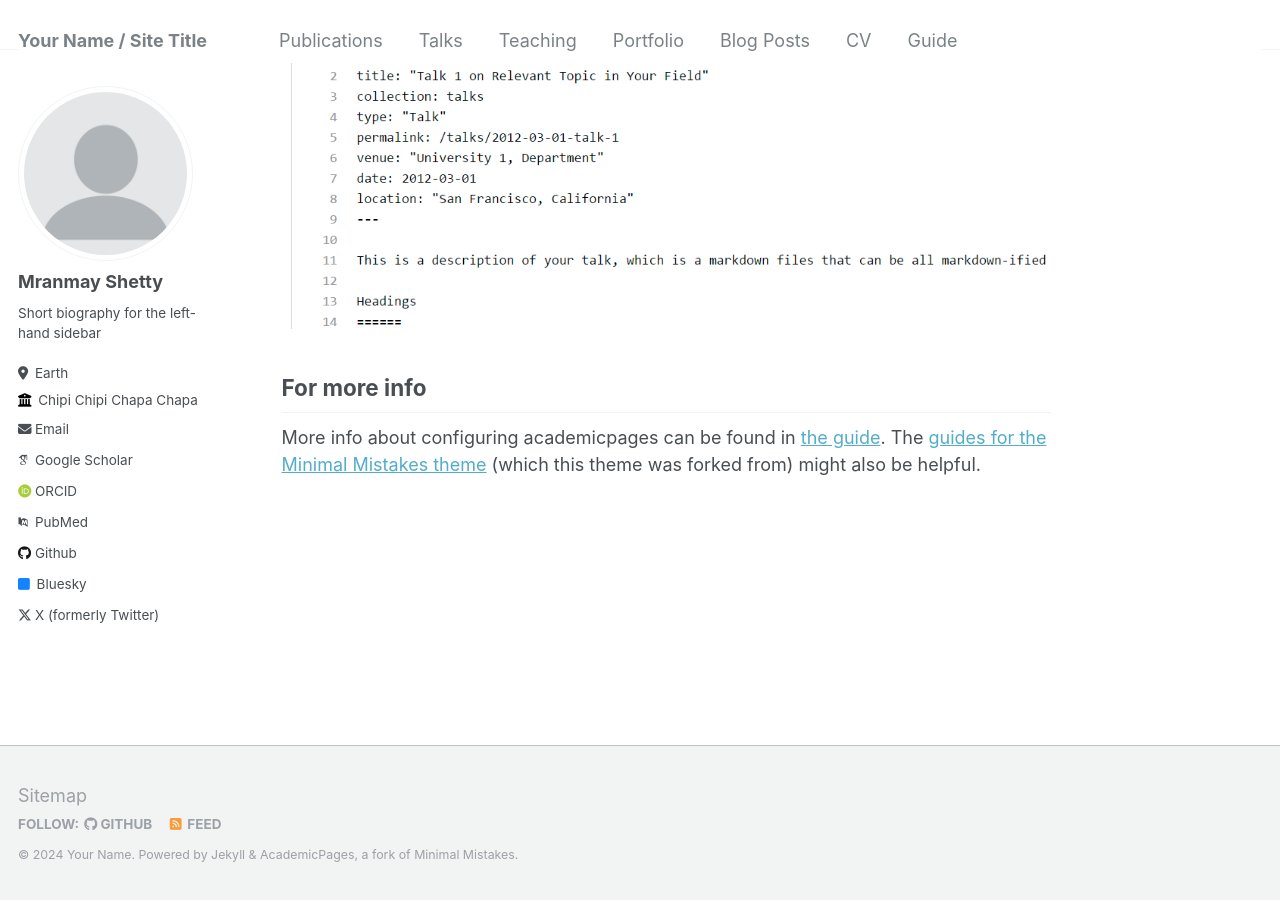
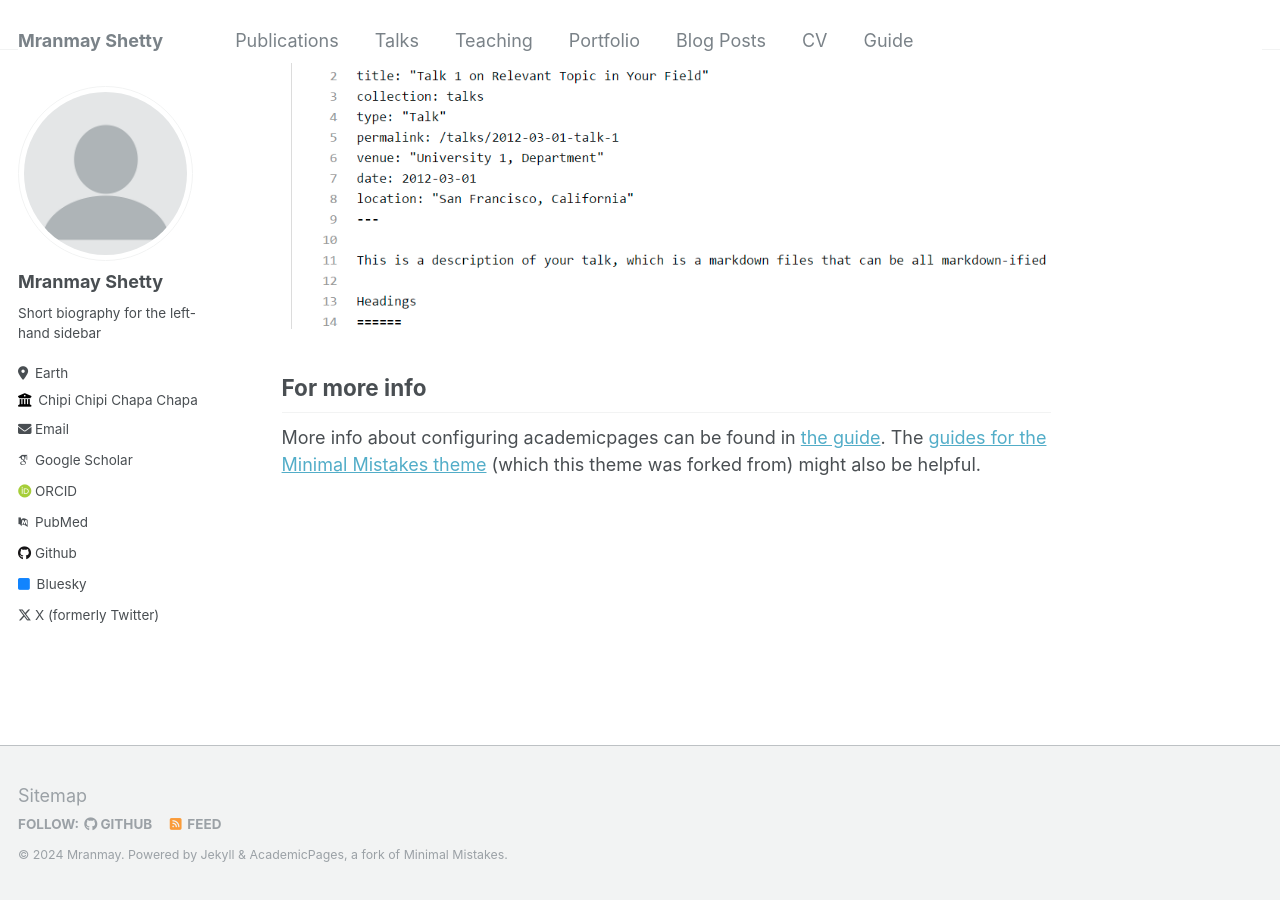
Before and after one commit to Mranmay/mranmay.github.io, a Jekyll site: the page built from _pages/about.md, in a window 1280 px wide and 900 px high, scrolled down 2640 px. Built offline with Jekyll 4.4.1, drawn with Linux system fonts in a browser that asks for light colours; some web fonts are replaced.

Commit message:
Update _config.yml

```diff
--- a/_config.yml
+++ b/_config.yml
@@ -8,9 +8,9 @@
 
 # Basic Site Settings
 locale                   : "en-US"
-title                    : "Your Name / Site Title"
+title                    : "Mranmay Shetty"
 title_separator          : "-"
-name                     : &name "Your Name"
+name                     : &name "Mranmay"
 description              : &description "personal description"
 url                      : https://mranmay.github.io # the base hostname & protocol for your site e.g. "https://mmistakes.github.io"
 baseurl                  : "" # the subpath of your site, e.g. "/blog"
```
